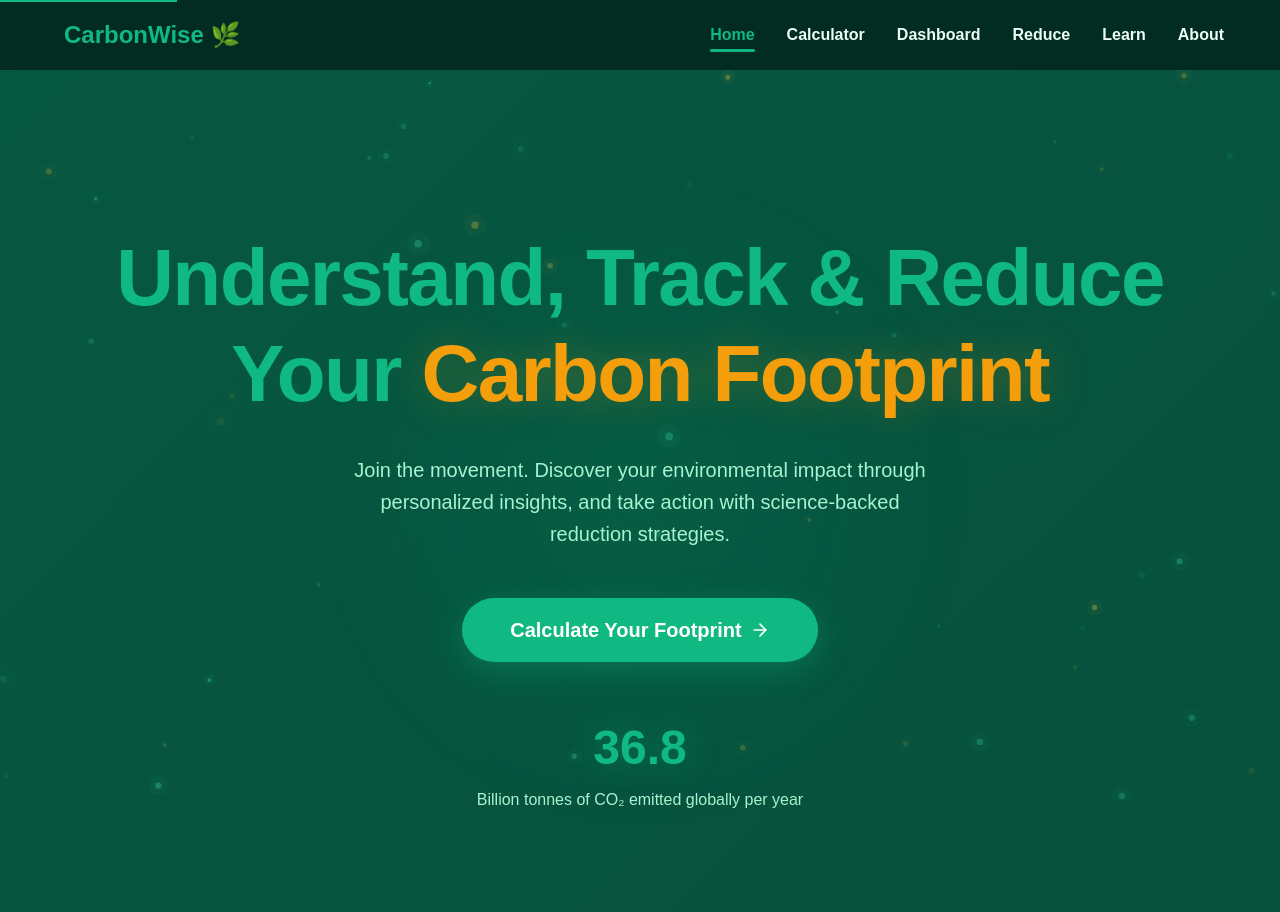
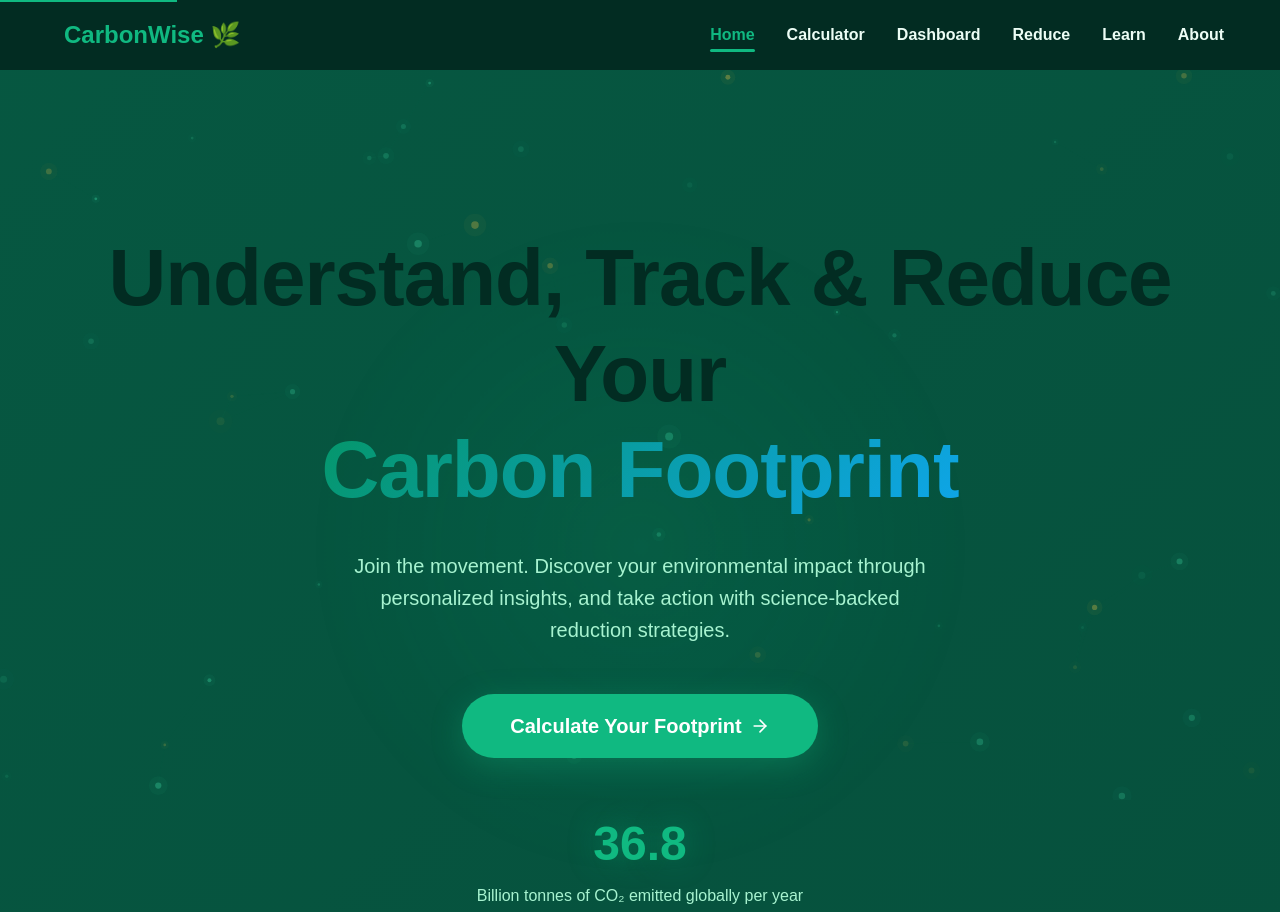
Before and after one commit to PrianshuKumarSahu/Carbonwise, a website built with Vite: page index.html in a window 1280 px wide. Shown: the top 912 px of the page. Built offline with nearby package versions, Linux system fonts and the light colour scheme; some icons are missing.

Commit message:
Update hero text typography and color gradient

```diff
--- a/index.html
+++ b/index.html
@@ -20,7 +20,7 @@
   <!-- Fonts: Outfit (headings) + Work Sans (body) — UI/UX Pro Max recommended -->
   <link rel="preconnect" href="https://fonts.googleapis.com" />
   <link rel="preconnect" href="https://fonts.gstatic.com" crossorigin />
-  <link href="https://fonts.googleapis.com/css2?family=Outfit:wght@300;400;500;600;700;800&family=Work+Sans:wght@300;400;500;600;700&display=swap" rel="stylesheet" />
+  <link href="https://fonts.googleapis.com/css2?family=Outfit:wght@300;400;500;600;700;800&family=Work+Sans:wght@300;400;500;600;700&family=Space+Grotesk:wght@500;700;800&display=swap" rel="stylesheet" />
 
   <link rel="icon" type="image/svg+xml" href="/favicon.svg" />
   <link rel="stylesheet" href="/src/styles/variables.css" />
--- a/src/pages/home.js
+++ b/src/pages/home.js
@@ -23,7 +23,7 @@ export default function render(container) {
 
   hero.innerHTML = `
     <div class="hero-glow"></div>
-    <h1>Understand, Track & Reduce Your <span style="color: var(--color-accent); text-shadow: 0 0 40px rgba(245,158,11,0.3);">Carbon Footprint</span></h1>
+    <h1 style="font-family: 'Space Grotesk', sans-serif; font-weight: 800; color: #022c22; letter-spacing: -1px;">Understand, Track & Reduce Your <br/><span style="background: linear-gradient(135deg, #059669 0%, #0ea5e9 100%); -webkit-background-clip: text; -webkit-text-fill-color: transparent; text-shadow: none;">Carbon Footprint</span></h1>
     <p>Join the movement. Discover your environmental impact through personalized insights, and take action with science-backed reduction strategies.</p>
     <button class="btn btn-primary btn-hero-cta" style="font-size:1.25rem; padding:var(--space-4) var(--space-8); position:relative; overflow:hidden;">
       <span class="btn-shimmer"></span>
```
Also changed, not shown: 1 other file.
